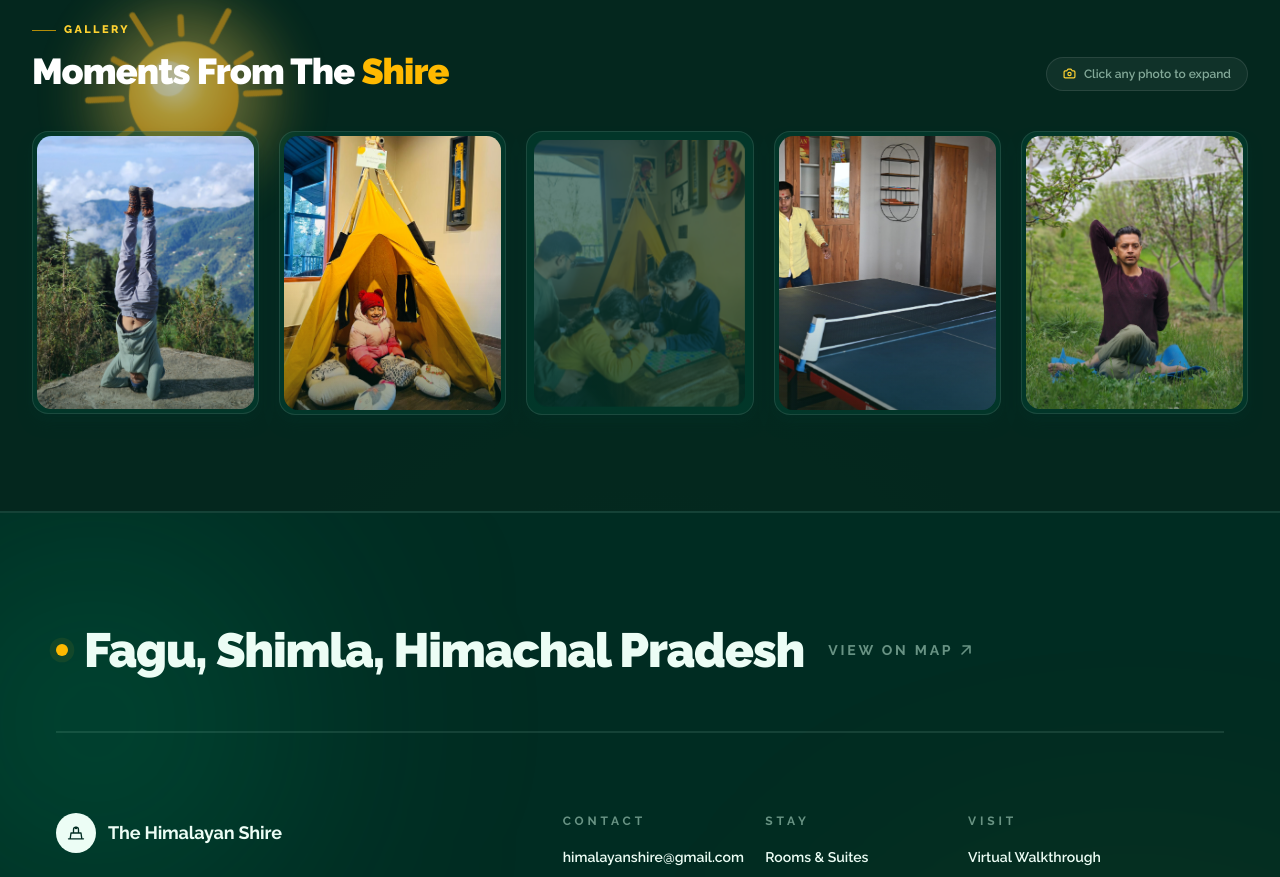
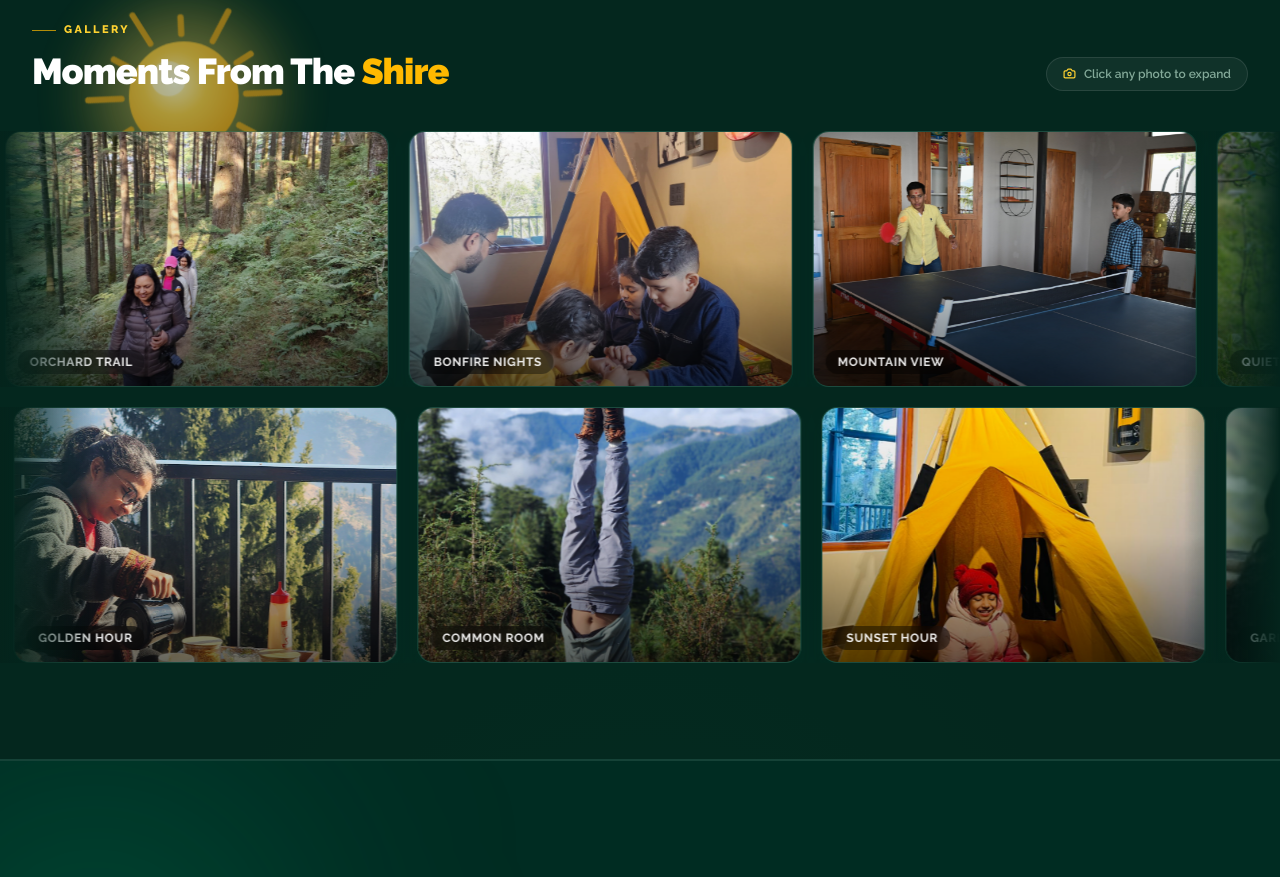
Before and after one commit to theone14122000/shire, a Next.js app: page /activities in a window 1280 px wide. Shown: the part 1720-2597 px from the top of the page. Built offline with nearby package versions, Linux system fonts and the light colour scheme.

Commit message:
activity page toogle2

```diff
--- a/app/activities/page.tsx
+++ b/app/activities/page.tsx
@@ -138,7 +138,6 @@ const SUN_RAYS = Array.from({ length: 12 }, (_, i) => {
   const angle = (i * 30 * Math.PI) / 180;
   const inner = 60;
   const outer = i % 2 === 0 ? 92 : 76;
-
   return {
     x1: 100 + inner * Math.cos(angle),
     y1: 100 + inner * Math.sin(angle),
@@ -157,13 +156,13 @@ const fadeUp: Variants = {
   show: {
     opacity: 1,
     y: 0,
-    transition: {
-      duration: 0.6,
-      ease: [0.22, 1, 0.36, 1] as const,
-    },
+    transition: { duration: 0.6, ease: [0.22, 1, 0.36, 1] as const },
   },
 };
 
+/* ================================================================== */
+/*  Page                                                                */
+/* ================================================================== */
 export default function ActivitiesPage() {
   const pageRef = useRef<HTMLElement>(null);
   const reduce = useReducedMotion();
@@ -183,39 +182,43 @@ export default function ActivitiesPage() {
     >
       <style>{`
         @keyframes sunDrift {
-          0% { transform: translate3d(0, 0, 0); }
-          20% { transform: translate3d(24px, -28px, 0); }
-          45% { transform: translate3d(-20px, -10px, 0); }
-          70% { transform: translate3d(16px, 22px, 0); }
-          100% { transform: translate3d(0, 0, 0); }
+          0%   { transform: translate3d(0,0,0); }
+          20%  { transform: translate3d(24px,-28px,0); }
+          45%  { transform: translate3d(-20px,-10px,0); }
+          70%  { transform: translate3d(16px,22px,0); }
+          100% { transform: translate3d(0,0,0); }
+        }
+        @keyframes sunSpin  { to { transform: rotate(360deg); } }
+        @keyframes sunPulse { 0%,100% { transform: scale(1); } 50% { transform: scale(1.08); } }
+        @keyframes sunGlow  { 0%,100% { opacity:.8; transform:scale(1); } 50% { opacity:1; transform:scale(1.12); } }
+        @keyframes kenBurns {
+          0%   { transform: scale(1) translate(0,0); }
+          50%  { transform: scale(1.08) translate(-1%,-1%); }
+          100% { transform: scale(1) translate(0,0); }
+        }
+        @keyframes marqueeLeft {
+          0%   { transform: translateX(0); }
+          100% { transform: translateX(-50%); }
+        }
+        @keyframes marqueeRight {
+          0%   { transform: translateX(-50%); }
+          100% { transform: translateX(0); }
         }
 
-        @keyframes sunSpin {
-          to { transform: rotate(360deg); }
+        .sun-drift     { animation: sunDrift 11s ease-in-out infinite; }
+        .sun-drift-rev { animation: sunDrift 15s ease-in-out infinite reverse; }
+        .sun-spin      { transform-origin: center; animation: sunSpin 38s linear infinite; }
+        .sun-pulse     { transform-origin: center; animation: sunPulse 3.6s ease-in-out infinite; }
+        .sun-glow      { transform-origin: center; animation: sunGlow 4.5s ease-in-out infinite; }
+        .ken-burns     { animation: kenBurns 14s ease-in-out infinite; }
+
+        .marquee-left  { animation: marqueeLeft 30s linear infinite; }
+        .marquee-right { animation: marqueeRight 30s linear infinite; }
+
+        .marquee-track:hover .marquee-left,
+        .marquee-track:hover .marquee-right {
+          animation-play-state: paused;
         }
-
-        @keyframes sunPulse {
-          0%, 100% { transform: scale(1); }
-          50% { transform: scale(1.08); }
-        }
-
-        @keyframes sunGlow {
-          0%, 100% { opacity: 0.8; transform: scale(1); }
-          50% { opacity: 1; transform: scale(1.12); }
-        }
-
-        @keyframes kenBurns {
-          0% { transform: scale(1) translate(0, 0); }
-          50% { transform: scale(1.08) translate(-1%, -1%); }
-          100% { transform: scale(1) translate(0, 0); }
-        }
-
-        .sun-drift { animation: sunDrift 11s ease-in-out infinite; }
-        .sun-drift-rev { animation: sunDrift 15s ease-in-out infinite reverse; }
-        .sun-spin { transform-origin: center; animation: sunSpin 38s linear infinite; }
-        .sun-pulse { transform-origin: center; animation: sunPulse 3.6s ease-in-out infinite; }
-        .sun-glow { transform-origin: center; animation: sunGlow 4.5s ease-in-out infinite; }
-        .ken-burns { animation: kenBurns 14s ease-in-out infinite; }
       `}</style>
 
       <div
@@ -230,6 +233,7 @@ export default function ActivitiesPage() {
       <MotionConfig reducedMotion="user">
         <SiteNav />
 
+        {/* Scroll progress */}
         <div className="pointer-events-none fixed inset-x-0 top-0 z-[60] h-[3px] bg-black/20">
           <motion.span
             className="block h-full origin-left bg-gradient-to-r from-amber-400 via-amber-300 to-emerald-400"
@@ -237,13 +241,13 @@ export default function ActivitiesPage() {
           />
         </div>
 
+        {/* ── Activities ── */}
         <section className="relative overflow-hidden py-16 sm:py-20 lg:py-24">
           <motion.div
             aria-hidden
             className="pointer-events-none absolute -left-24 top-10 h-80 w-80 rounded-full bg-amber-300/20 blur-[120px]"
             style={reduce ? undefined : { y: glowLeftY }}
           />
-
           <motion.div
             aria-hidden
             className="pointer-events-none absolute -right-24 bottom-0 h-96 w-96 rounded-full bg-emerald-400/25 blur-[130px]"
@@ -270,7 +274,6 @@ export default function ActivitiesPage() {
                 Activities
                 <span className="h-px w-6 bg-amber-400/70" />
               </span>
-
               <h1 className="mt-4 font-display text-4xl font-black tracking-tight text-white sm:text-5xl lg:text-6xl">
                 Activities In &amp; Around{" "}
                 <span className="text-amber-400">The Property</span>
@@ -298,7 +301,6 @@ export default function ActivitiesPage() {
               {BLOCKS.map((block, i) => {
                 const Icon = BLOCK_ICONS[block.icon];
                 const isLast = i === BLOCKS.length - 1;
-
                 return (
                   <motion.div
                     key={block.title}
@@ -318,19 +320,15 @@ export default function ActivitiesPage() {
                     >
                       {String(i + 1).padStart(2, "0")}
                     </span>
-
                     <span className="absolute left-0 top-0 h-full w-1 bg-amber-400 opacity-0 transition-opacity duration-300 group-hover:opacity-100" />
-
                     <div className="relative flex items-center gap-3">
                       <span className="flex h-11 w-11 shrink-0 items-center justify-center rounded-full border border-white/10 bg-emerald-800/40 text-amber-300">
                         <Icon size={18} strokeWidth={2} />
                       </span>
-
                       <h3 className="font-display text-lg font-black text-white sm:text-xl">
                         {block.title}
                       </h3>
                     </div>
-
                     <p className="relative text-sm leading-relaxed text-emerald-100/75 sm:text-base">
                       {block.body}
                     </p>
@@ -347,28 +345,25 @@ export default function ActivitiesPage() {
               className="relative mt-12 flex flex-col items-center gap-4 overflow-hidden rounded-3xl border border-white/10 bg-white/[0.04] p-8 text-center shadow-lg shadow-emerald-950/40 backdrop-blur-md"
             >
               <span className="pointer-events-none absolute inset-x-0 top-0 h-[2px] bg-gradient-to-r from-transparent via-amber-400 to-transparent" />
-
               <h2 className="font-display text-xl font-black text-white sm:text-2xl">
                 Love hiking &amp;{" "}
                 <span className="text-amber-400">exploring nature?</span>
               </h2>
-
               <p className="max-w-md text-sm text-emerald-100/70 sm:text-base">
                 Read this blog about hiking and exploring nature around The
                 Himalayan Shire.
               </p>
-
               <BlogCta />
             </motion.div>
           </div>
         </section>
 
+        {/* ── Gallery — Marquee ── */}
         <section className="relative overflow-hidden border-t border-white/10 py-16 sm:py-20 lg:py-24">
           <div
             aria-hidden
             className="pointer-events-none absolute inset-0 bg-[#04241c]/60"
           />
-
           <div
             aria-hidden
             className="sun-drift-rev pointer-events-none absolute left-4 top-12 z-0 h-28 w-28 opacity-70 sm:left-10 sm:top-16 sm:h-40 sm:w-40 lg:left-[6%] lg:top-16 lg:h-52 lg:w-52"
@@ -389,21 +384,24 @@ export default function ActivitiesPage() {
                   <span className="h-px w-6 bg-amber-400/70" />
                   Gallery
                 </span>
-
                 <h2 className="mt-3 font-display text-3xl font-black tracking-tight text-white sm:text-4xl">
                   Moments From The{" "}
                   <span className="text-amber-400">Shire</span>
                 </h2>
               </div>
-
               <span className="hidden items-center gap-2 rounded-full border border-white/10 bg-white/5 px-4 py-2 text-xs font-semibold text-emerald-100/60 sm:flex">
-                <Camera size={13} strokeWidth={2.2} className="text-amber-300" />
+                <Camera
+                  size={13}
+                  strokeWidth={2.2}
+                  className="text-amber-300"
+                />
                 Click any photo to expand
               </span>
             </motion.div>
+          </div>
 
-            <ActivityGallery images={ACTIVITY_IMAGES} />
-          </div>
+          {/* Full-bleed marquee area */}
+          <MarqueeGallery images={ACTIVITY_IMAGES} />
         </section>
       </MotionConfig>
 
@@ -412,6 +410,9 @@ export default function ActivitiesPage() {
   );
 }
 
+/* ================================================================== */
+/*  BlogCta                                                             */
+/* ================================================================== */
 function BlogCta() {
   return (
     <a
@@ -428,142 +429,96 @@ function BlogCta() {
 }
 
 /* ================================================================== */
-/*  Gallery: 5 cards visible. One image updates every 2 seconds.       */
-/*  Flow: 1 → 2 → 3 → ... → 10 → 1 continuously.                      */
+/*  MarqueeGallery                                                      */
+/*  Two rows scrolling in opposite directions — infinite, CSS-driven.   */
+/*  Pauses on hover. Click any image → lightbox.                        */
 /* ================================================================== */
-const VISIBLE_IMAGES = 5;
-const SWAP_INTERVAL = 2000;
-
-function ActivityGallery({ images }: { images: string[] }) {
-  const reduce = useReducedMotion();
-  const total = images.length;
-
-  const [visible, setVisible] = useState<number[]>(() =>
-    Array.from({ length: Math.min(VISIBLE_IMAGES, total) }, (_, i) => i)
-  );
-
+function MarqueeGallery({ images }: { images: string[] }) {
   const [lightboxIndex, setLightboxIndex] = useState<number | null>(null);
 
-  const nextSlotRef = useRef(0);
-  const nextImageRef = useRef(VISIBLE_IMAGES % total);
-  const lightboxRef = useRef<number | null>(null);
-
-  useEffect(() => {
-    lightboxRef.current = lightboxIndex;
-  }, [lightboxIndex]);
-
-  useEffect(() => {
-    if (total <= VISIBLE_IMAGES) return;
-
-    const interval = window.setInterval(() => {
-      if (lightboxRef.current !== null) return;
-
-      const slotToReplace = nextSlotRef.current;
-      const nextImage = nextImageRef.current;
-
-      setVisible((current) => {
-        const updated = [...current];
-        updated[slotToReplace] = nextImage;
-        return updated;
-      });
-
-      nextSlotRef.current = (slotToReplace + 1) % VISIBLE_IMAGES;
-      nextImageRef.current = (nextImage + 1) % total;
-    }, SWAP_INTERVAL);
-
-    return () => window.clearInterval(interval);
-  }, [total]);
-
   const closeLightbox = useCallback(() => setLightboxIndex(null), []);
-
-  const showPrevious = useCallback(() => {
-    setLightboxIndex((current) =>
-      current === null ? null : (current - 1 + total) % total
-    );
-  }, [total]);
-
-  const showNext = useCallback(() => {
-    setLightboxIndex((current) =>
-      current === null ? null : (current + 1) % total
-    );
-  }, [total]);
+  const showPrev = useCallback(
+    () =>
+      setLightboxIndex((i) =>
+        i === null ? null : (i - 1 + images.length) % images.length
+      ),
+    [images.length]
+  );
+  const showNext = useCallback(
+    () =>
+      setLightboxIndex((i) =>
+        i === null ? null : (i + 1) % images.length
+      ),
+    [images.length]
+  );
 
   useEffect(() => {
     if (lightboxIndex === null) return;
-
-    const onKeyDown = (event: KeyboardEvent) => {
-      if (event.key === "Escape") closeLightbox();
-      if (event.key === "ArrowLeft") showPrevious();
-      if (event.key === "ArrowRight") showNext();
+    const onKey = (e: KeyboardEvent) => {
+      if (e.key === "Escape") closeLightbox();
+      if (e.key === "ArrowLeft") showPrev();
+      if (e.key === "ArrowRight") showNext();
     };
-
-    window.addEventListener("keydown", onKeyDown);
+    window.addEventListener("keydown", onKey);
     document.body.style.overflow = "hidden";
-
     return () => {
-      window.removeEventListener("keydown", onKeyDown);
+      window.removeEventListener("keydown", onKey);
       document.body.style.overflow = "";
     };
-  }, [lightboxIndex, closeLightbox, showPrevious, showNext]);
+  }, [lightboxIndex, closeLightbox, showPrev, showNext]);
+
+  // Split images into two rows
+  const row1 = images.slice(0, Math.ceil(images.length / 2));
+  const row2 = images.slice(Math.ceil(images.length / 2));
 
   return (
     <>
-      <div className="grid grid-cols-2 gap-3 sm:grid-cols-3 sm:gap-4 lg:grid-cols-5 lg:gap-5">
-        {visible.map((imageIndex, slot) => {
-          const src = images[imageIndex];
-          const label =
-            ACTIVITY_LABELS[imageIndex % ACTIVITY_LABELS.length];
+      <div className="flex flex-col gap-4 sm:gap-5">
+        {/* Row 1 — scrolls left */}
+        <div className="marquee-track relative overflow-hidden">
+          {/* Edge fades */}
+          <div className="pointer-events-none absolute inset-y-0 left-0 z-10 w-16 bg-gradient-to-r from-[#04241c] to-transparent sm:w-24" />
+          <div className="pointer-events-none absolute inset-y-0 right-0 z-10 w-16 bg-gradient-to-l from-[#04241c] to-transparent sm:w-24" />
 
-          return (
-            <div
-              key={slot}
-              className="relative aspect-[4/5] overflow-hidden rounded-2xl border border-white/10 bg-emerald-900/40 p-1 shadow-lg shadow-emerald-950/40"
-            >
-              <AnimatePresence mode="wait">
-                <motion.button
-                  key={imageIndex}
-                  type="button"
-                  initial={{ opacity: 0, scale: 1.04 }}
-                  animate={{ opacity: 1, scale: 1 }}
-                  exit={{ opacity: 0, scale: 0.96 }}
-                  transition={{
-                    duration: reduce ? 0 : 0.45,
-                    ease: [0.22, 1, 0.36, 1],
-                  }}
-                  onClick={() => setLightboxIndex(imageIndex)}
-                  aria-label={`Expand photo: ${label}`}
-                  className="group relative h-full w-full overflow-hidden rounded-[0.9rem] focus-visible:outline-none focus-visible:ring-2 focus-visible:ring-amber-300/70"
-                >
-                  <div
-                    className={
-                      reduce
-                        ? "absolute inset-0"
-                        : "ken-burns absolute inset-0"
-                    }
-                  >
-                    <Image
-                      src={src}
-                      alt={`Activity at The Himalayan Shire — ${label}`}
-                      fill
-                      sizes="(max-width: 640px) 50vw, (max-width: 1024px) 33vw, 20vw"
-                      className="object-cover transition-transform duration-700 group-hover:scale-110"
-                    />
-                  </div>
+          <div className="marquee-left flex w-max gap-4 sm:gap-5">
+            {[...row1, ...row1].map((src, i) => {
+              const realIndex = i % row1.length;
+              const globalIndex = realIndex;
+              return (
+                <MarqueeCard
+                  key={`r1-${i}`}
+                  src={src}
+                  index={globalIndex}
+                  onClick={() => setLightboxIndex(globalIndex)}
+                />
+              );
+            })}
+          </div>
+        </div>
 
-                  <div className="pointer-events-none absolute inset-0 bg-gradient-to-t from-emerald-950/40 via-transparent to-transparent" />
+        {/* Row 2 — scrolls right */}
+        <div className="marquee-track relative overflow-hidden">
+          <div className="pointer-events-none absolute inset-y-0 left-0 z-10 w-16 bg-gradient-to-r from-[#04241c] to-transparent sm:w-24" />
+          <div className="pointer-events-none absolute inset-y-0 right-0 z-10 w-16 bg-gradient-to-l from-[#04241c] to-transparent sm:w-24" />
 
-                  <div className="absolute inset-0 flex items-center justify-center opacity-0 transition-opacity duration-300 group-hover:opacity-100">
-                    <span className="flex h-9 w-9 items-center justify-center rounded-full bg-white/15 text-white shadow-lg backdrop-blur-md">
-                      <Expand size={15} strokeWidth={2.2} />
-                    </span>
-                  </div>
-                </motion.button>
-              </AnimatePresence>
-            </div>
-          );
-        })}
+          <div className="marquee-right flex w-max gap-4 sm:gap-5">
+            {[...row2, ...row2].map((src, i) => {
+              const realIndex = i % row2.length;
+              const globalIndex = Math.ceil(images.length / 2) + realIndex;
+              return (
+                <MarqueeCard
+                  key={`r2-${i}`}
+                  src={src}
+                  index={globalIndex}
+                  onClick={() => setLightboxIndex(globalIndex)}
+                />
+              );
+            })}
+          </div>
+        </div>
       </div>
 
+      {/* Lightbox */}
       <AnimatePresence>
         {lightboxIndex !== null && (
           <motion.div
@@ -575,33 +530,37 @@ function ActivityGallery({ images }: { images: string[] }) {
           >
             <button
               type="button"
-              aria-label="Close gallery"
+              aria-label="Close"
               onClick={closeLightbox}
-              className="absolute right-4 top-4 z-10 flex h-11 w-11 items-center justify-center rounded-full border border-white/15 bg-emerald-950/60 text-white/80 backdrop-blur-md sm:right-6 sm:top-6"
+              className="absolute right-4 top-4 z-10 flex h-11 w-11 items-center justify-center rounded-full border border-white/15 bg-emerald-950/60 text-white/80 backdrop-blur-md transition-colors hover:border-amber-300/50 hover:text-amber-200 sm:right-6 sm:top-6"
             >
               <X size={18} strokeWidth={2.2} />
             </button>
 
+            <div className="absolute left-4 top-4 z-10 flex items-center gap-2 rounded-full border border-white/10 bg-emerald-950/60 px-3.5 py-1.5 text-xs font-bold text-amber-300 backdrop-blur-md sm:left-6 sm:top-6">
+              {lightboxIndex + 1} / {images.length}
+            </div>
+
             <button
               type="button"
-              aria-label="Previous photo"
-              onClick={(event) => {
-                event.stopPropagation();
-                showPrevious();
+              aria-label="Previous"
+              onClick={(e) => {
+                e.stopPropagation();
+                showPrev();
               }}
-              className="absolute left-2 top-1/2 z-10 flex h-11 w-11 -translate-y-1/2 items-center justify-center rounded-full border border-white/15 bg-emerald-950/60 text-white/80 backdrop-blur-md sm:left-6"
+              className="absolute left-2 top-1/2 z-10 flex h-11 w-11 -translate-y-1/2 items-center justify-center rounded-full border border-white/15 bg-emerald-950/60 text-white/80 backdrop-blur-md transition-colors hover:border-amber-300/50 hover:text-amber-200 sm:left-6"
             >
               <ChevronLeft size={20} strokeWidth={2.2} />
             </button>
 
             <button
               type="button"
-              aria-label="Next photo"
-              onClick={(event) => {
-                event.stopPropagation();
+              aria-label="Next"
+              onClick={(e) => {
+                e.stopPropagation();
                 showNext();
               }}
-              className="absolute right-2 top-1/2 z-10 flex h-11 w-11 -translate-y-1/2 items-center justify-center rounded-full border border-white/15 bg-emerald-950/60 text-white/80 backdrop-blur-md sm:right-6"
+              className="absolute right-2 top-1/2 z-10 flex h-11 w-11 -translate-y-1/2 items-center justify-center rounded-full border border-white/15 bg-emerald-950/60 text-white/80 backdrop-blur-md transition-colors hover:border-amber-300/50 hover:text-amber-200 sm:right-6"
             >
               <ChevronRight size={20} strokeWidth={2.2} />
             </button>
@@ -612,15 +571,13 @@ function ActivityGallery({ images }: { images: string[] }) {
               animate={{ opacity: 1, scale: 1 }}
               exit={{ opacity: 0, scale: 0.96 }}
               transition={{ duration: 0.3 }}
-              onClick={(event) => event.stopPropagation()}
+              onClick={(e) => e.stopPropagation()}
               className="relative mx-4 h-[70vh] w-full max-w-4xl sm:h-[78vh]"
             >
               <Image
                 src={images[lightboxIndex]}
-                alt={`Activity at The Himalayan Shire — ${
-                  ACTIVITY_LABELS[
-                    lightboxIndex % ACTIVITY_LABELS.length
-                  ]
+                alt={`Activity — ${
+                  ACTIVITY_LABELS[lightboxIndex % ACTIVITY_LABELS.length]
                 }`}
                 fill
                 priority
@@ -635,6 +592,55 @@ function ActivityGallery({ images }: { images: string[] }) {
   );
 }
 
+/* ================================================================== */
+/*  MarqueeCard                                                         */
+/* ================================================================== */
+function MarqueeCard({
+  src,
+  index,
+  onClick,
+}: {
+  src: string;
+  index: number;
+  onClick: () => void;
+}) {
+  const label = ACTIVITY_LABELS[index % ACTIVITY_LABELS.length];
+
+  return (
+    <button
+      type="button"
+      onClick={onClick}
+      aria-label={`Expand: ${label}`}
+      className="group relative h-48 w-72 flex-shrink-0 overflow-hidden rounded-2xl border border-white/10 bg-emerald-900/40 shadow-lg shadow-emerald-950/40 transition-all duration-500 hover:scale-[1.03] hover:border-amber-300/40 hover:shadow-xl hover:shadow-amber-900/20 sm:h-56 sm:w-80 lg:h-64 lg:w-96 focus-visible:outline-none focus-visible:ring-2 focus-visible:ring-amber-300/70"
+    >
+      <Image
+        src={src}
+        alt={`Activity at The Himalayan Shire — ${label}`}
+        fill
+        sizes="(max-width: 640px) 72vw, (max-width: 1024px) 50vw, 30vw"
+        className="object-cover transition-transform duration-700 group-hover:scale-110"
+      />
+
+      {/* Scrim */}
+      <div className="pointer-events-none absolute inset-0 bg-gradient-to-t from-black/60 via-black/10 to-transparent" />
+
+      {/* Label */}
+      <div className="absolute inset-x-3 bottom-3 flex items-end justify-between">
+        <span className="rounded-full bg-black/40 px-3 py-1 text-[10px] font-bold uppercase tracking-wider text-white/90 backdrop-blur-sm sm:text-xs">
+          {label}
+        </span>
+
+        <span className="flex h-8 w-8 items-center justify-center rounded-full bg-white/10 text-white opacity-0 backdrop-blur-sm transition-opacity duration-300 group-hover:opacity-100">
+          <Expand size={13} strokeWidth={2.2} />
+        </span>
+      </div>
+    </button>
+  );
+}
+
+/* ================================================================== */
+/*  SunMark                                                             */
+/* ================================================================== */
 function SunMark() {
   const gid = useId().replace(/:/g, "");
 
@@ -654,9 +660,9 @@ function SunMark() {
         fill="none"
         aria-hidden
       >
-        {SUN_RAYS.map((ray, index) => (
+        {SUN_RAYS.map((ray, i) => (
           <line
-            key={index}
+            key={i}
             x1={ray.x1}
             y1={ray.y1}
             x2={ray.x2}
@@ -681,7 +687,6 @@ function SunMark() {
             <stop offset="100%" stopColor="#E8A317" />
           </radialGradient>
         </defs>
-
         <circle cx="100" cy="100" r="50" fill={`url(#${gid})`} />
         <circle cx="86" cy="84" r="16" fill="rgba(255,255,255,0.45)" />
       </svg>
```
